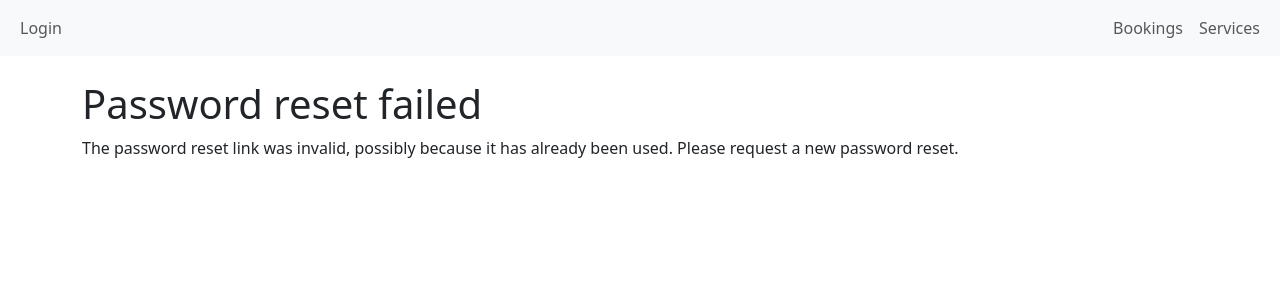
After one commit to imsiriuse/ISpodoli, a Django app: page /accounts/reset/1/1/ in a window 1280 px wide. The commit adds this page. Shown: the top 300 px of the page. Run offline with Django 4.2, Linux system fonts and the light colour scheme; some libraries are stand-ins or nearby versions.

Commit message:
added basic login and user functions

```diff
--- a/podres/templates/base.html
+++ b/podres/templates/base.html
@@ -12,18 +12,31 @@
   </head>
   <body>
   <nav class="navbar navbar-expand-lg navbar-light bg-light">
+    <div class="container-fluid">
     <div class="collapse navbar-collapse" id="navbarNav">
-        <ul class="navbar-nav">
+      <ul class="navbar-nav me-auto mb-2 mb-lg-0">
+        {% if user.is_authenticated %}
+        <li class="nav-item">
+          <a class="nav-link" href="{% url 'profile' %}">{{ user.get_username }}</a>
+             </li>
+             <li class="nav-item">
+          <a class="nav-link" href="{% url 'logout' %}">Logout</a>
+        </li>
+        {% else %}
+        <li class="nav-item">
+          <a class="nav-link" href="{% url 'login' %}">Login</a>
+        </li>
+        {% endif %}
+      </ul>
+      <ul class="navbar-nav ms-auto mb-2 mb-lg-0">
         <li class="nav-item">
           <a class="nav-link" href="{% url 'booking_list' %}">Bookings</a>
-          </li>
-          <li class="nav-item">
-            <a class="nav-link" href="{% url 'rooms_list' %}">Rooms</a>
         </li>
         <li class="nav-item">
           <a class="nav-link" href="{% url 'service_list' %}">Services</a>
         </li>
       </ul>
+    </div>
   </div>
   </nav>
     <div class="container mt-4">
--- /dev/null
+++ b/podres/templates/profile.html
@@ -0,0 +1,5 @@
+{% extends 'base.html' %}
+
+{% block content %}
+  <h1>User profile</h1>
+{% endblock %}
--- /dev/null
+++ b/podres/templates/registration/password_reset_complete.html
@@ -0,0 +1,6 @@
+{% extends "base.html" %}
+
+{% block content %}
+  <h1>The password has been changed!</h1>
+  <p><a href="{% url 'login' %}">log in again?</a></p>
+{% endblock %}
--- /dev/null
+++ b/podres/templates/registration/password_reset_confirm.html
@@ -0,0 +1,29 @@
+{% extends "base.html" %}
+
+{% block content %}
+    {% if validlink %}
+        <p>Please enter (and confirm) your new password.</p>
+        <form action="" method="post">
+        {% csrf_token %}
+            <table>
+                <tr>
+                    <td>{{ form.new_password1.errors }}
+                        <label for="id_new_password1">New password:</label></td>
+                    <td>{{ form.new_password1 }}</td>
+                </tr>
+                <tr>
+                    <td>{{ form.new_password2.errors }}
+                        <label for="id_new_password2">Confirm password:</label></td>
+                    <td>{{ form.new_password2 }}</td>
+                </tr>
+                <tr>
+                    <td></td>
+                    <td><input type="submit" value="Change my password"></td>
+                </tr>
+            </table>
+        </form>
+    {% else %}
+        <h1>Password reset failed</h1>
+        <p>The password reset link was invalid, possibly because it has already been used. Please request a new password reset.</p>
+    {% endif %}
+{% endblock %}
--- /dev/null
+++ b/podres/templates/registration/password_reset_done.html
@@ -0,0 +1,5 @@
+{% extends "base.html" %}
+
+{% block content %}
+  <p>We've emailed you instructions for setting your password. If they haven't arrived in a few minutes, check your spam folder.</p>
+{% endblock %}
--- /dev/null
+++ b/podres/templates/registration/password_reset_email.html
@@ -0,0 +1,2 @@
+Someone asked for password reset for email {{ email }}. Follow the link below:
+{{ protocol }}://{{ domain }}{% url 'password_reset_confirm' uidb64=uid token=token %}
--- a/podres/urls.py
+++ b/podres/urls.py
@@ -4,7 +4,9 @@ from .views.servicedetail import ServiceDetail
 
 
 urlpatterns = [
-    path('', service_list, name='service_list'),
+    path('', homepage, name='homepage'),
+    path('accounts/profile/', profile, name='profile'),
+    path('services/', service_list, name='service_list'),
     path('rooms/', rooms_list, name='rooms_list'),
     path('bookings/', booking_list, name='booking_list'),
     path('service/<int:pk>/', ServiceDetail.as_view(), name='service_detail'),
--- a/podres/views/servicedetail.py
+++ b/podres/views/servicedetail.py
@@ -3,9 +3,9 @@ from django.shortcuts import render, get_object_or_404
 from podres.models import Service, Booking
 from datetime import date, datetime
 from podres.plugins.bookingcalendar import BookingCalendar
+from django.contrib.auth.mixins import LoginRequiredMixin
 
-
-class ServiceDetail(View):
+class ServiceDetail(View, LoginRequiredMixin):
     def gettimes(self, start, end):
         result = [None] * (end - start + 1)
         for i in range(0, end - start + 1):
--- a/reservations/urls.py
+++ b/reservations/urls.py
@@ -18,5 +18,6 @@ from django.urls import path, include
 
 urlpatterns = [
     path('admin/', admin.site.urls),
-    path('', include('podres.urls'))
+    path('', include('podres.urls')),
+    path('accounts/', include('django.contrib.auth.urls')),
 ]
```
Also changed, not shown: podres/templates/registration/login.html (added, +37 -0 lines), podres/templates/registration/password_reset_form.html (added, +12 -0 lines), podres/views/views.py (+15 -1 lines), reservations/settings.py (+4 -24 lines). Lines whose indentation alone changed are shown as unchanged.
